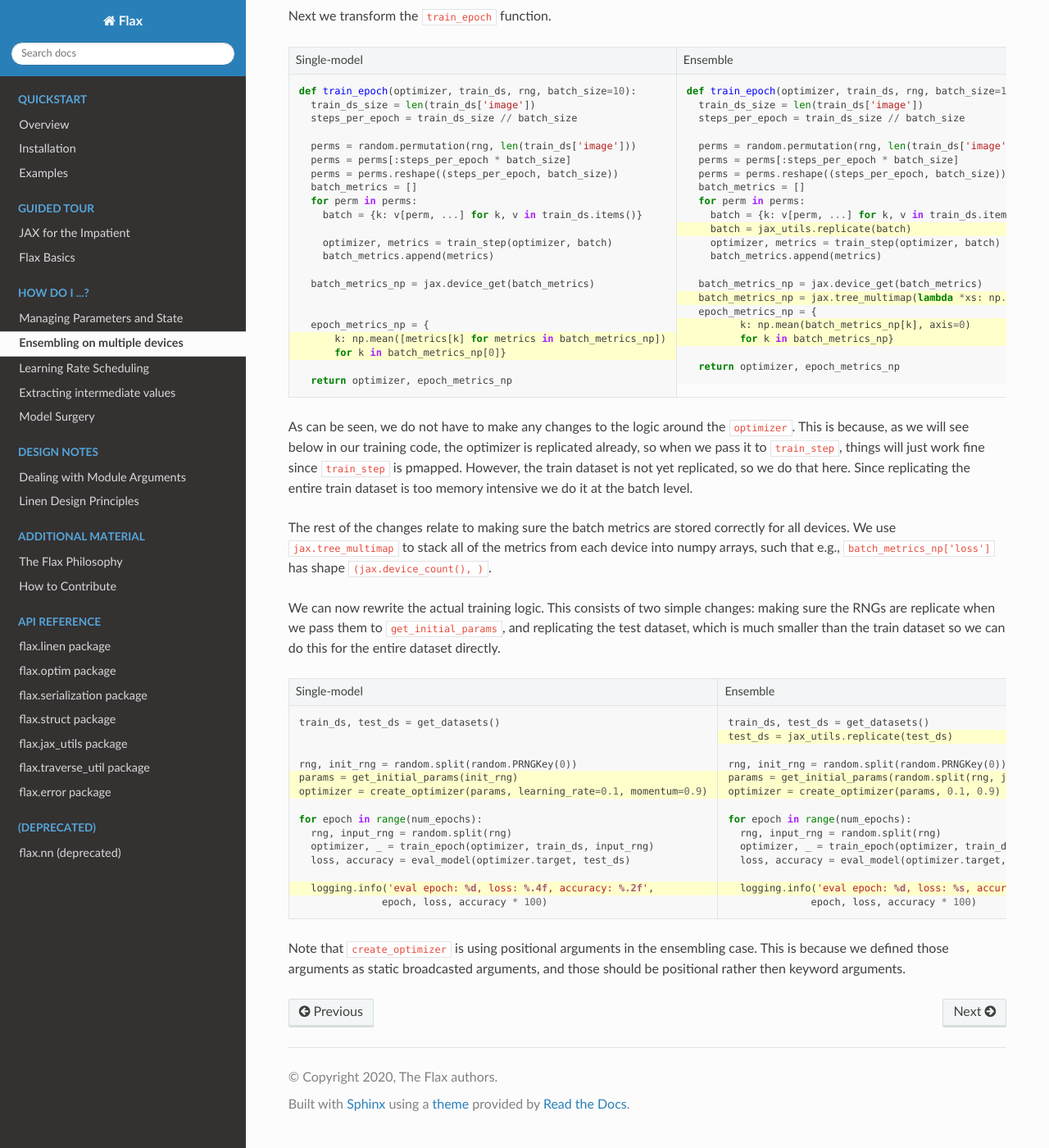
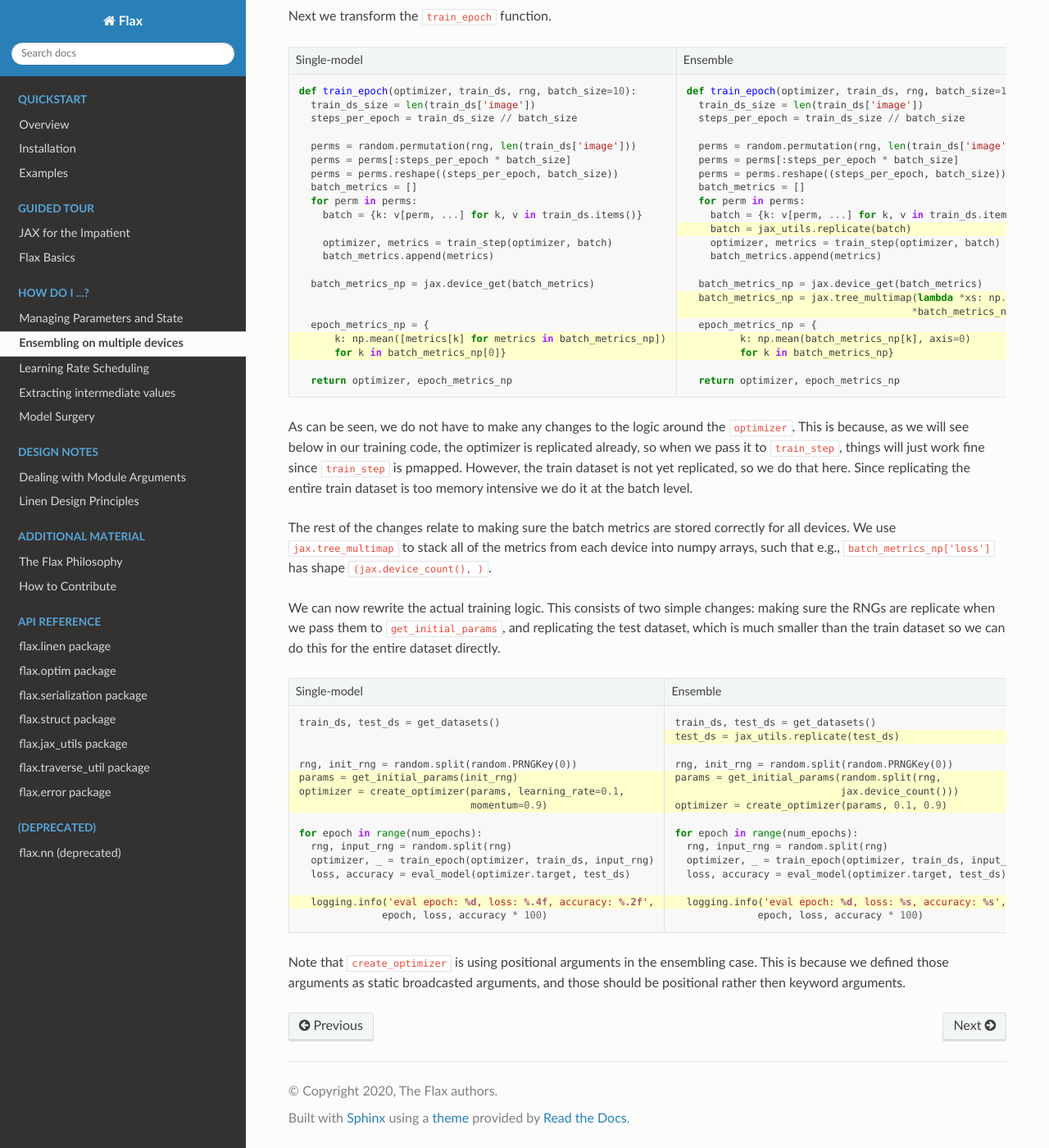
Before and after one commit to operskoj2c/flax, a Sphinx documentation site: the page built from docs/howtos/ensembling.rst, in a window 1280 px wide and 1400 px high, scrolled down 1624 px. Shown: the whole window at 82% size. Built offline with Sphinx 7.4.7 and the Read the Docs theme 2.0.0, drawn with Linux system fonts in a browser that asks for light colours; pages that are not in the unit, such as notebooks, are missing from menus.

Commit message:
Update ensembling.rst

```diff
--- a/docs/howtos/ensembling.rst
+++ b/docs/howtos/ensembling.rst
@@ -235,7 +235,8 @@ Next we transform the ``train_epoch`` function.
       batch_metrics.append(metrics)
 
     batch_metrics_np = jax.device_get(batch_metrics)
-    batch_metrics_np = jax.tree_multimap(lambda *xs: np.array(xs), *batch_metrics_np) #!
+    batch_metrics_np = jax.tree_multimap(lambda *xs: np.array(xs), #!
+                                        *batch_metrics_np) #!
     epoch_metrics_np = {
            k: np.mean(batch_metrics_np[k], axis=0) #!
            for k in batch_metrics_np} #!
@@ -268,7 +269,8 @@ than the train dataset so we can do this for the entire dataset directly.
 
   rng, init_rng = random.split(random.PRNGKey(0))
   params = get_initial_params(init_rng) #!
-  optimizer = create_optimizer(params, learning_rate=0.1, momentum=0.9) #!
+  optimizer = create_optimizer(params, learning_rate=0.1, #!
+                               momentum=0.9) #!
 
   for epoch in range(num_epochs):
     rng, input_rng = random.split(rng)
@@ -282,7 +284,8 @@ than the train dataset so we can do this for the entire dataset directly.
   test_ds = jax_utils.replicate(test_ds) #!
 
   rng, init_rng = random.split(random.PRNGKey(0))
-  params = get_initial_params(random.split(rng, jax.device_count())) #!
+  params = get_initial_params(random.split(rng, #!
+                              jax.device_count())) #!
   optimizer = create_optimizer(params, 0.1, 0.9) #!
 
   for epoch in range(num_epochs):
```
